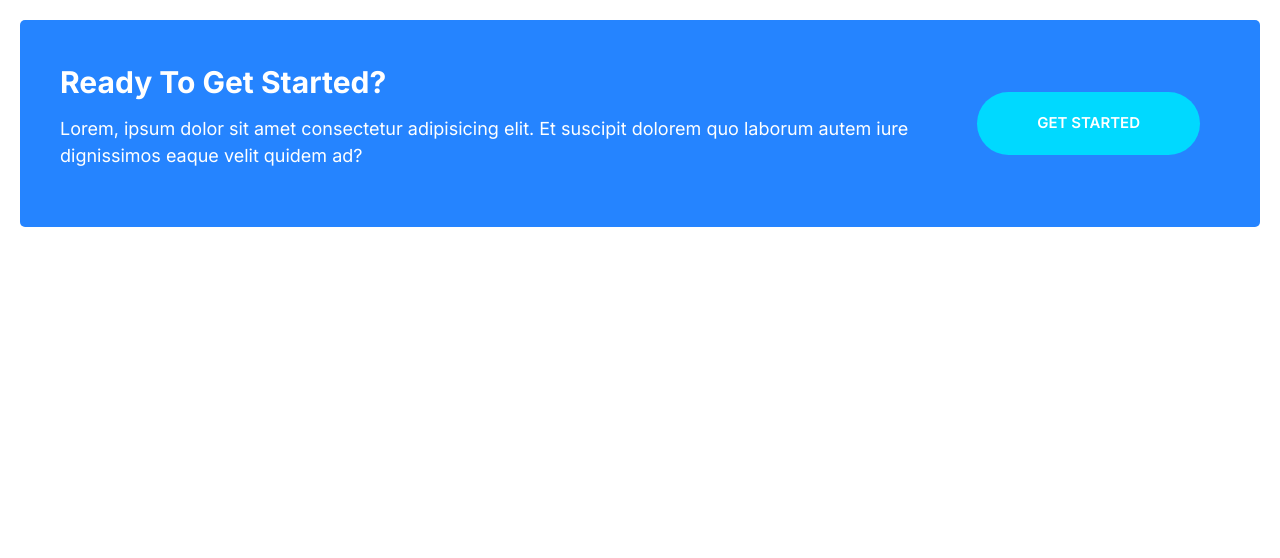
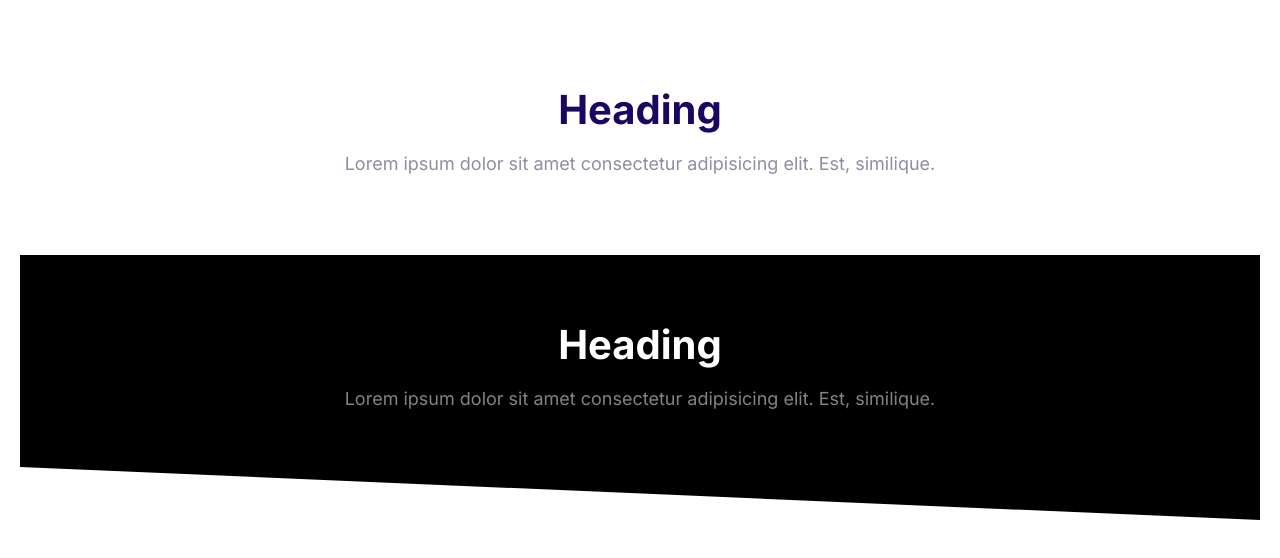
Before and after one commit to DaveyHert/Moshify, a plain HTML site: page index.html in a window 1280 px wide. Drawn offline with Linux system fonts and the light colour scheme.

Commit message:
Built Block Component

```diff
--- a/css/style.css
+++ b/css/style.css
@@ -538,12 +538,41 @@ a {
   max-height: 0;
   overflow: hidden;
   transition: all 0.3s;
-  /* opacity: 0; */
+  opacity: 0;
 }
 .collapsible--expanded .collapsible__chevron {
   transform: rotate(0);
 }
 .collapsible--expanded .collapsible__content {
   max-height: 100vh;
-  /* opacity: 1; */
+  opacity: 1;
 }
+
+/* Blocks */
+.block {
+  --padding-vertical: 6rem;
+  padding: var(--padding-vertical) 2rem;
+}
+
+.block__heading {
+  margin-top: 0;
+}
+.block--dark {
+  background: #000;
+  color: #7b858b;
+}
+.block--dark .block__heading {
+  color: #fff;
+}
+.block--skewed-right {
+  padding-bottom: calc(var(--padding-vertical) + 3rem);
+  clip-path: polygon(0% 0%, 100% 0%, 100% 100%, 0% 80%);
+}
+
+.block__header {
+  text-align: center;
+}
+.container {
+  max-width: 1140px;
+  margin: 0 auto;
+}
--- a/index.html
+++ b/index.html
@@ -14,14 +14,22 @@
 
 </head>
 <body style="padding: 2rem;">
-    <div class="callout callout--primary">
-        <div class="grid grid--1x2">
-            <div class="callout__content">
-                <h2 class="callout__title">Ready To Get Started?</h2>
-                <p>Lorem, ipsum dolor sit amet consectetur adipisicing elit. Et suscipit dolorem quo laborum autem iure dignissimos eaque velit quidem ad?</p>
-            </div>
-            <a href="#" class="btn btn--secondary btn--stretch">Get Started</a>
-        </div>
+   <section class="block container">
+       <header class="block__header">
+           <h2 class="block__heading">Heading</h2>
+           <p>Lorem ipsum dolor sit amet consectetur adipisicing elit. Est, similique.</p>
+       </header>
+   </section>
+
+   <section class="block block--dark block--skewed-right">
+    <div class="container">
+        <header class="block__header">
+            <h2 class="block__heading">Heading</h2>
+            <p>Lorem ipsum dolor sit amet consectetur adipisicing elit. Est, similique.</p>
+        </header>
     </div>
+   </section>
+
+    <script src="js/main.js"></script>
 </body>
 </html>
--- /dev/null
+++ b/js/main.js
@@ -0,0 +1,6 @@
+const collapsibles = document.querySelectorAll(".collapsible");
+collapsibles.forEach((item) =>
+  item.addEventListener("click", function () {
+    this.classList.toggle("collapsible--expanded");
+  })
+);
```
Also changed, not shown: components/Block.html (added, +15 -0 lines), components/collapsible.html (added, +24 -0 lines).
